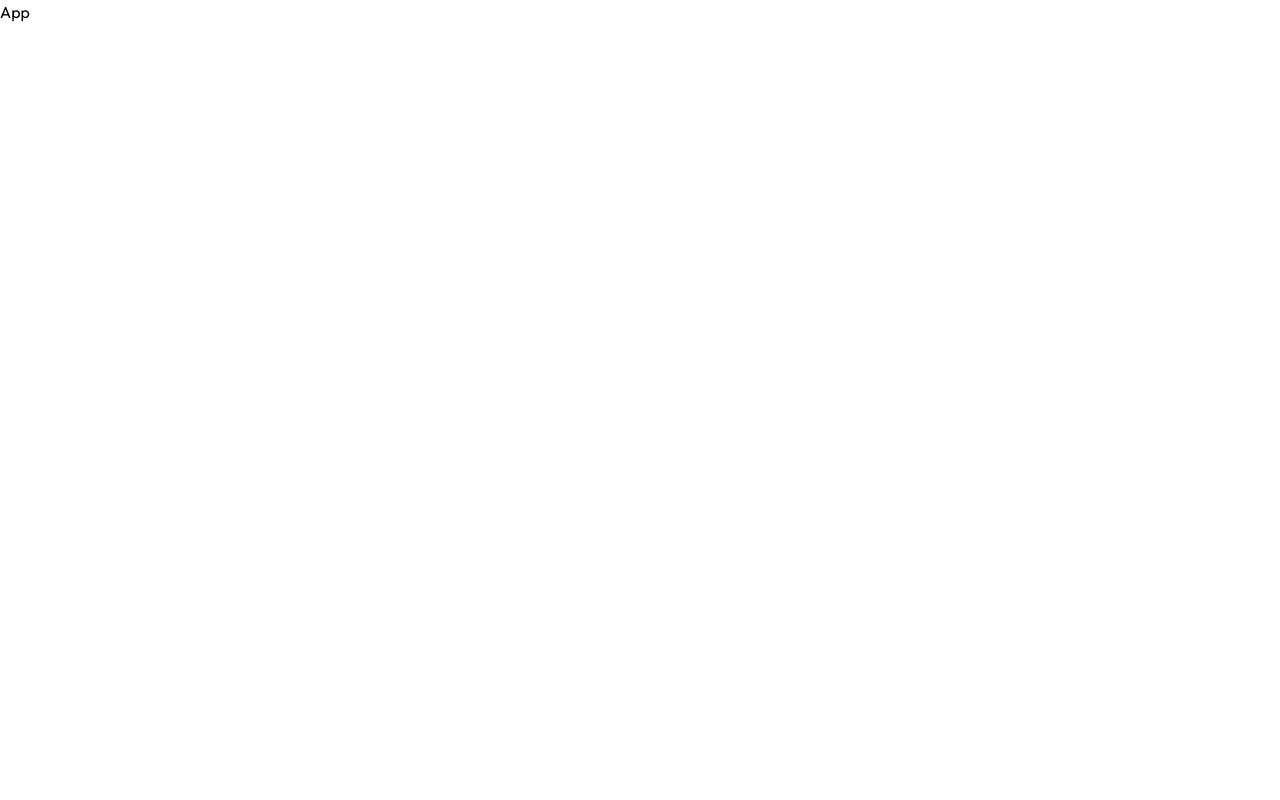
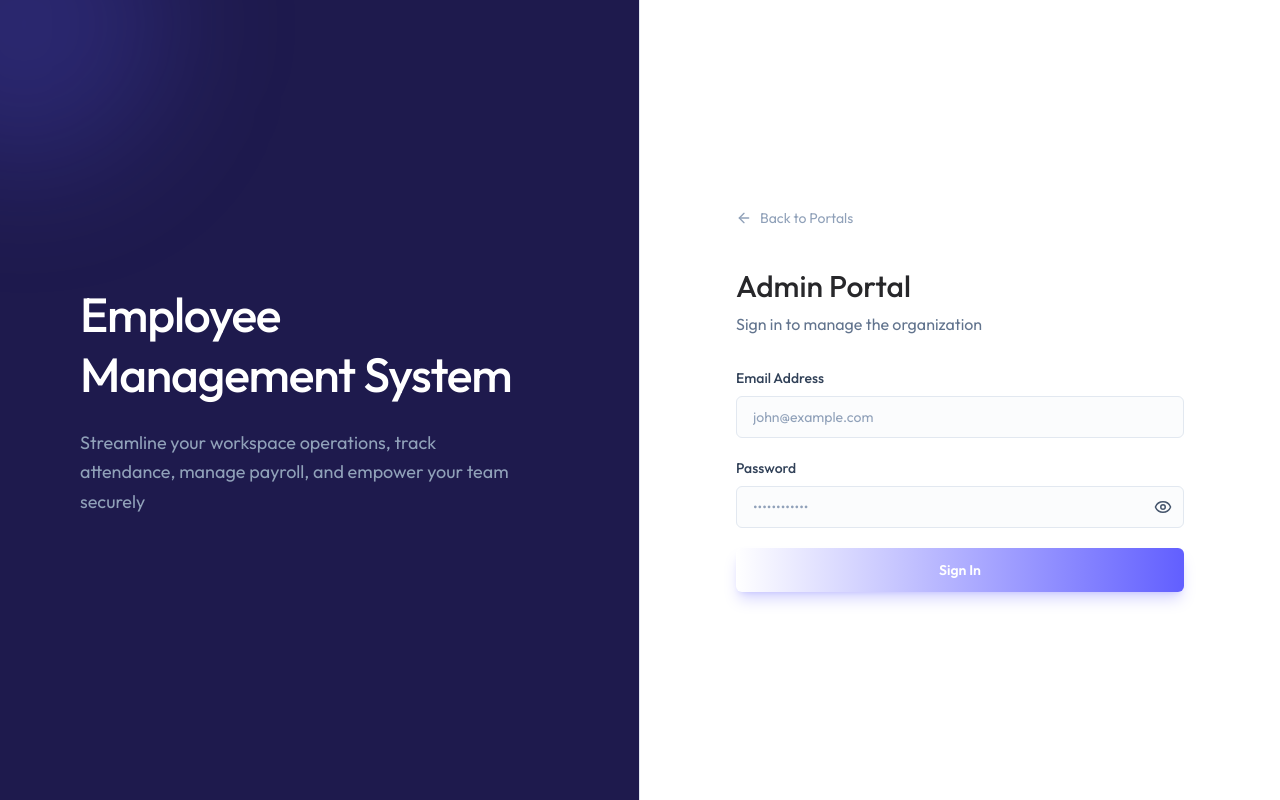
Before and after one commit to anaswararbabu/EMS---Employee-Management-System, a React (Vite) app in the folder client/: page /login/admin in a window 1280 px wide. Built offline with nearby package versions, Linux system fonts and the light colour scheme.

Commit message:
loginform UI completed

```diff
--- a/client/src/App.jsx
+++ b/client/src/App.jsx
@@ -1,8 +1,44 @@
-import React from 'react'
+import { Toaster } from "react-hot-toast"
+import { Navigate, Route, Routes } from "react-router-dom"
+import LoginLanding from "./pages/LoginLanding"
+import Layout from "./pages/Layout"
+import Dashboard from "./pages/Dashboard"
+import Employees from "./pages/Employees"
+import Attendance from "./pages/Attendance"
+import Leave from "./pages/Leave"
+import Payslips from "./pages/Payslips"
+import Settings from "./pages/Settings"
+import Printpayslip from "./pages/Printpayslip"
+import LoginForm from "./components/LoginForm"
 
 const App = () => {
   return (
-    <div>App</div>
+    <>
+
+      <Toaster />
+      <Routes>
+        <Route path="/login" element= {<LoginLanding/>} />
+
+      <Route path="/login/admin" element= {<LoginForm role="admin" title="Admin Portal"
+       subtitle="Sign in to manage the organization" />} />
+      <Route path="/login/employee" element = {<LoginForm role="employee" title="Employee Portal"
+       subtitle="SignIn to access your account" />} />
+
+        <Route element= {<Layout/>}>
+          <Route path="/dashboard" element = {<Dashboard />} />
+          <Route path="/employees" element = {<Employees/>} />
+          <Route path="/attendance" element = {<Attendance/>} />
+          <Route path="/leave" element = {<Leave/>} />
+          <Route path="/payslips" element = {<Payslips />} />
+          <Route path="/settings" element = {<Settings />} />
+        </Route>
+
+        <Route path="/print/payslips/:id" element= {<Printpayslip/>} />
+
+        <Route path="*" element={<Navigate to="/dashboard" replace />}  />
+      </Routes>
+
+    </>
   )
 }
 
--- /dev/null
+++ b/client/src/components/LoginForm.jsx
@@ -0,0 +1,75 @@
+import React, { useState } from 'react'
+import LoginLeftSide from './LoginLeftSide'
+import { Link } from 'react-router-dom'
+import { ArrowLeftIcon, EyeIcon, EyeOffIcon, Loader2Icon } from 'lucide-react'
+
+const LoginForm = ({role, title, subtitle}) => {
+
+  const [email,setEmail] = useState("")
+  const [password,setPassword] = useState("")
+  const [showPassword,setShowPassword] = useState(false)
+  const [error,setError] = useState("")
+  const [loading,setLoading] = useState(false)
+
+  const handleSubmit = async (e) => {
+    e.preventDefault();
+  }
+
+  return (
+    <div className='min-h-screen flex flex-col md:flex-row'>
+      <LoginLeftSide />
+      <div className='flex-1 flex items-center justify-center p-6 sm:p-12 bg-white'>
+        <div className='w-full max-w-md animate-fade-in'>
+
+         <Link to='/login' className='inline-flex items-center gap-2 text-slate-400 hover:text-slate-700 text-sm
+          mb-10 transition-colors'>
+            <ArrowLeftIcon size={16}/> Back to Portals
+         </Link>
+
+          <div className='mb-8'>
+           <h1 className='text-2xl sm:text-3xl font-medium text-zinc-800'>{title}</h1>
+            <p className='text-slate-500 text-sm sm:text-base mt-2'>{subtitle}</p>
+         </div>
+
+         {error && (
+          <div className='mb-6 p-4 bg-rose-50 border border-rose-200 text-rose-700 text-sm rounded-xl flex items-start gap-3'>
+           <div className='w-1.5 h-1.5 rounded-full bg-rose-500 mt-1.5 shrink-0'/>
+            {error}
+          </div>
+         )}
+
+         <form className='space-y-5' onSubmit={handleSubmit}>
+          <div>
+            <label className='block text-sm font-medium text-slate-700 mb-2'>Email Address</label>
+            <input type="email" value={email} onChange={(e)=> setEmail(e.target.value)} placeholder='john@example.com' required/>
+          </div>
+          <div>
+            <label className='block text-sm font-medium text-slate-700 mb-2'>Password</label>
+            <div className='relative'>
+              <input type={showPassword ? 'text' : 'password'}  onChange={(e)=> setPassword(e.target.value)} placeholder='••••••••••••'
+                className='pr-11' required/>
+              <button type='button' className='absolute right-3 top-1/2 -translate-y-1/2 text-slate-400 hover:
+               text-slate-600 transition-colors' onClick={() => setShowPassword(!showPassword)}>
+                {showPassword ? <EyeOffIcon size={18}/>
+                  : <EyeIcon size={18}/>}
+              </button>
+            </div>
+
+            <button type='submit' disabled={loading} className='w-full py-3 mt-5 bg-linear-to-r form-indigo-600 to-indigo-500
+             text-white rounded-md text-sm font-semibold hover:from-indigo-700 hover:to-indigo-600 disabled:opacity-50
+             transition-all duration-200 shadow-lg shadow-indigo-500/25 active:scale-[0.98] flex items-center justify-center'>
+               {loading &&  <Loader2Icon className='animate-spin h-4 w-4 mr-2' />}
+               Sign In
+            </button>
+          </div>
+
+         </form>
+
+        </div>
+      </div>
+
+    </div>
+  )
+}
+
+export default LoginForm
--- /dev/null
+++ b/client/src/components/LoginLeftSide.jsx
@@ -0,0 +1,25 @@
+import React from 'react'
+
+const LoginLeftSide = () => {
+  return (
+    <div className='hidden md:flex w-1/2 bg-indigo-950 relative overflow-hidden border-r border-slate-200'>
+
+        <div className='absolute -top-30 -left-30 w-72 h-72 bg-indigo-500/20 rounded-full blur-3xl'></div>
+
+            <div className='relative z-10 flex flex-col items-start justify-center p-12 lg:p-20 w-full h-full'>
+
+                <h1 className='text-4xl lg:text-5xl font-medium text-white
+                mb-6 leading-tight tracking-tight'> Employee <br /> Management System </h1>
+                <p className='text-slate-400 text-lg max-w-md leading-relaxed'>
+                    Streamline your workspace operations, track attendance, manage payroll, and empower your team securely
+                </p>
+
+            </div>
+
+
+
+    </div>
+  )
+}
+
+export default LoginLeftSide
--- /dev/null
+++ b/client/src/pages/Attendance.jsx
@@ -0,0 +1,9 @@
+import React from 'react'
+
+const Attendance = () => {
+  return (
+    <div>Attendance</div>
+  )
+}
+
+export default Attendance
--- /dev/null
+++ b/client/src/pages/Dashboard.jsx
@@ -0,0 +1,9 @@
+import React from 'react'
+
+const Dashboard = () => {
+  return (
+    <div>Dashboard</div>
+  )
+}
+
+export default Dashboard
--- /dev/null
+++ b/client/src/pages/Employees.jsx
@@ -0,0 +1,9 @@
+import React from 'react'
+
+const Employees = () => {
+  return (
+    <div>Employees</div>
+  )
+}
+
+export default Employees
--- /dev/null
+++ b/client/src/pages/Layout.jsx
@@ -0,0 +1,17 @@
+import React from 'react'
+import { Outlet } from 'react-router-dom'
+
+const Layout = () => {
+  return (
+    <div className='flex h-screen bg-liner-to-br from-slate-50 via-white to-indigo-50/30'>
+      <p>Sidebar</p>
+      <main className='flex-1 overflow-y-auto'>
+        <div className='p-4 pt-16 sm:p-6 sm:pt-6 lg:p-8 max-w-400 mx-auto'>
+          <Outlet />
+        </div>
+      </main>
+    </div>
+  )
+}
+
+export default Layout
--- /dev/null
+++ b/client/src/pages/Leave.jsx
@@ -0,0 +1,9 @@
+import React from 'react'
+
+const Leave = () => {
+  return (
+    <div>Leave</div>
+  )
+}
+
+export default Leave
--- /dev/null
+++ b/client/src/pages/LoginLanding.jsx
@@ -0,0 +1,65 @@
+import React from 'react'
+import { ShieldIcon, ArrowRightIcon, UserIcon } from 'lucide-react'
+import LoginLeftSide from '../components/LoginLeftSide'
+import { Link } from 'react-router-dom'
+
+
+const LoginLanding = () => {
+
+  const portaloptions = [
+    {
+      to: "/login/admin",
+      title: "Admin portal",
+      description: "Manage Employees , departments, payroll, and system configurations",
+      icon: ShieldIcon
+    },
+    {
+      to: "/login/employee",
+      title: "Employee portal",
+      description: "View your profile, track attendence, request time off, and access payslips.",
+      icon: UserIcon
+    }
+  ]
+
+  return (
+    <div className='min-h-screen flex flex-col md:flex-row'>
+        <LoginLeftSide />
+
+        <div className='w-full md:w-1/2 flex flex-col items-center justify-center p-6 sm:p-12 lg:p-16 relative
+        overflow-y-auto min-h-screen'>
+
+          <div className='w-full max-w-d animate-fade-in relative-z-10'>
+
+            {/* Header */}
+            <div className='mb-10 text-center md:text-left'>
+              <h2 className='text-3xl font-medium text-slate-900 tracking-tight mb-3'>Welcome Back</h2>
+              <p className='text-slate-500'>Select your portal to securely access the system</p>
+            </div>
+
+            {/* Portals List */}
+            <div className='space-y-4'>
+               {portaloptions.map((portal) => (
+                    <Link key={portal.to} to={portal.to} className='group block bg-slate-50 border border-slate-200
+                    rounded-lg p-5 sm:p-6 transition-all duration-300 hover:border-indigo-400 hover:bg-indigo-50'>
+                    <div className='relative z-10 flex items-center justify-between gap-4 sm:gap-5'>
+                      <h3 className='text-lg text-slate-800 group-hover:text-indigo-600 mb-1 transition-colors'>{portal.title}</h3>
+                      <ArrowRightIcon className='w-4 h-4 text-slate-400 group-hover:text-indigo-600 group-hover:
+                      translate-x-1 transition-all duration-300' />
+                    </div>
+                    </Link>
+               ))}
+            </div>
+
+            {/* Footer */}
+            <div className='mt-12 text-center md:text-left text-sm text-slate-400'>
+              <p>© {new Date().getFullYear()} EMS.All rights reserved.</p>
+            </div>
+
+          </div>
+
+        </div>
+    </div>
+  )
+}
+
+export default LoginLanding
--- /dev/null
+++ b/client/src/pages/Payslips.jsx
@@ -0,0 +1,9 @@
+import React from 'react'
+
+const Payslips = () => {
+  return (
+    <div>Payslips</div>
+  )
+}
+
+export default Payslips
--- /dev/null
+++ b/client/src/pages/Printpayslip.jsx
@@ -0,0 +1,9 @@
+import React from 'react'
+
+const Printpayslip = () => {
+  return (
+    <div>Printpayslip</div>
+  )
+}
+
+export default Printpayslip
--- /dev/null
+++ b/client/src/pages/Settings.jsx
@@ -0,0 +1,9 @@
+import React from 'react'
+
+const Settings = () => {
+  return (
+    <div>Settings</div>
+  )
+}
+
+export default Settings
```
